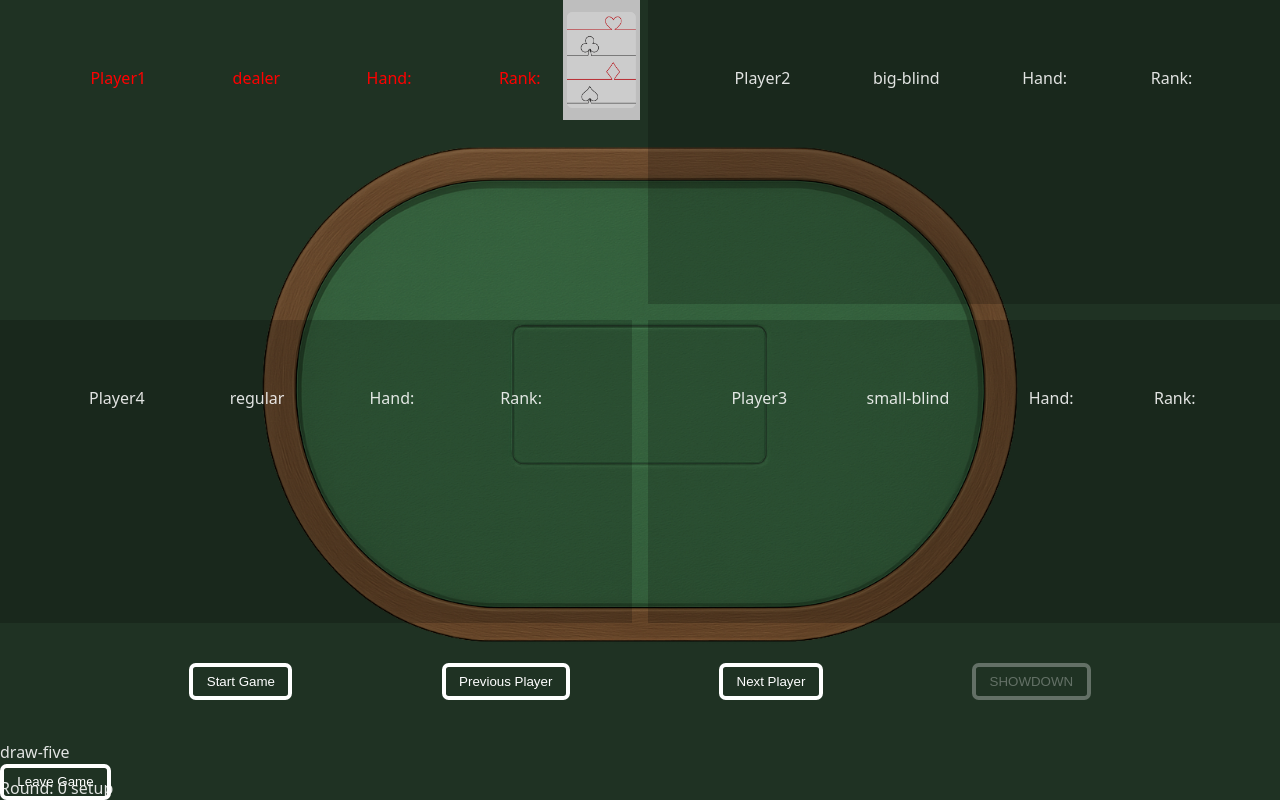
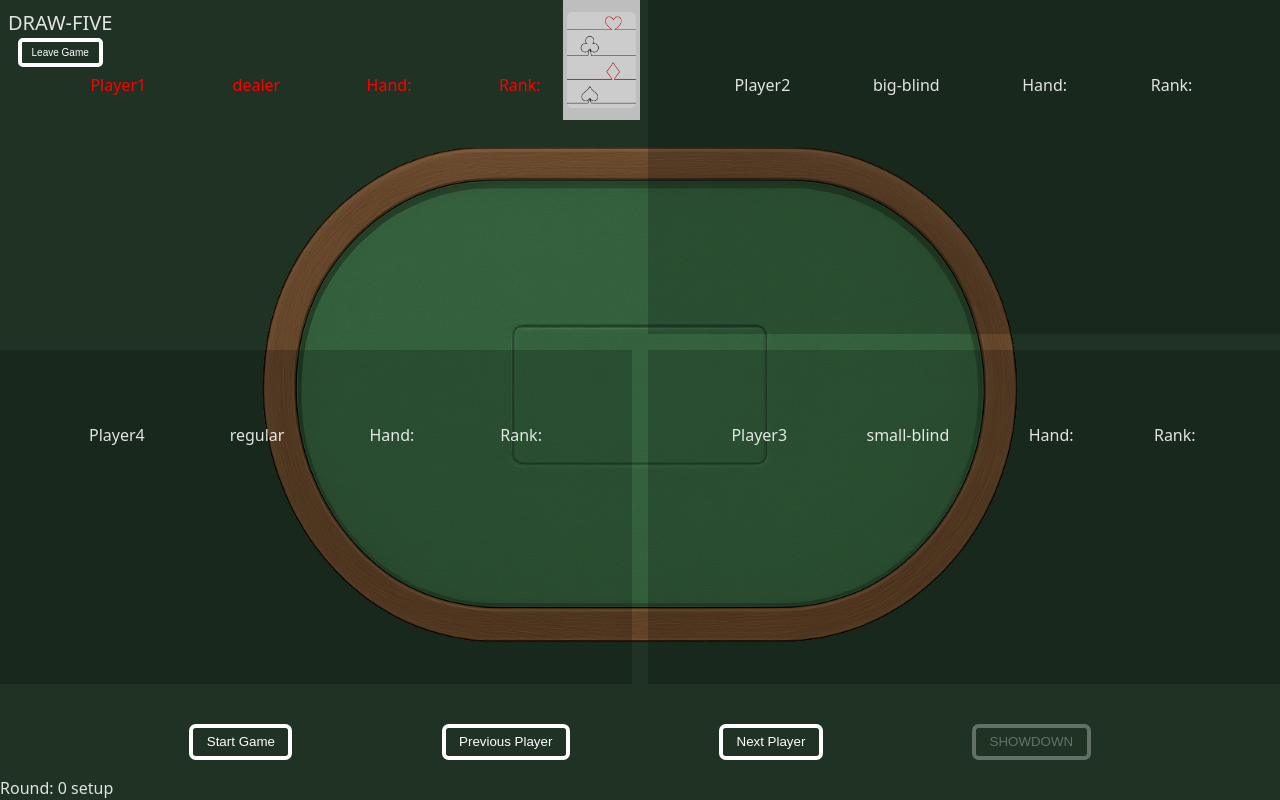
Before and after one commit to Marcaus-Cruz/le-casino, a React (Vite) app: page / in a window 1280 px wide. Both pictures are taken after a click on the button "drawFive". Built offline with nearby package versions, Linux system fonts and the light colour scheme.

Commit message:
Styles for new table-header component

```diff
--- a/src/styles/table.scss
+++ b/src/styles/table.scss
@@ -5,6 +5,29 @@
    width: 100vw;
    height: 100vh;
    background-color: #1f3223;
+
+   .table-header {
+      position: fixed;
+      @include flex-container(column, nowrap, center, center);
+      top: 1vmin;
+      left: 1vmin;
+      font-size: 2.5vmin;
+
+      .current-game {
+         text-transform: uppercase;
+      }
+
+      .btn.btn-exit {
+         font-size: 0.5em;
+
+         &:hover,
+         &:focus,
+         &:active {
+            background-color: red;
+            color: white;
+         }
+      }
+   }
 
    .round-indicator {
       position: absolute;
```
